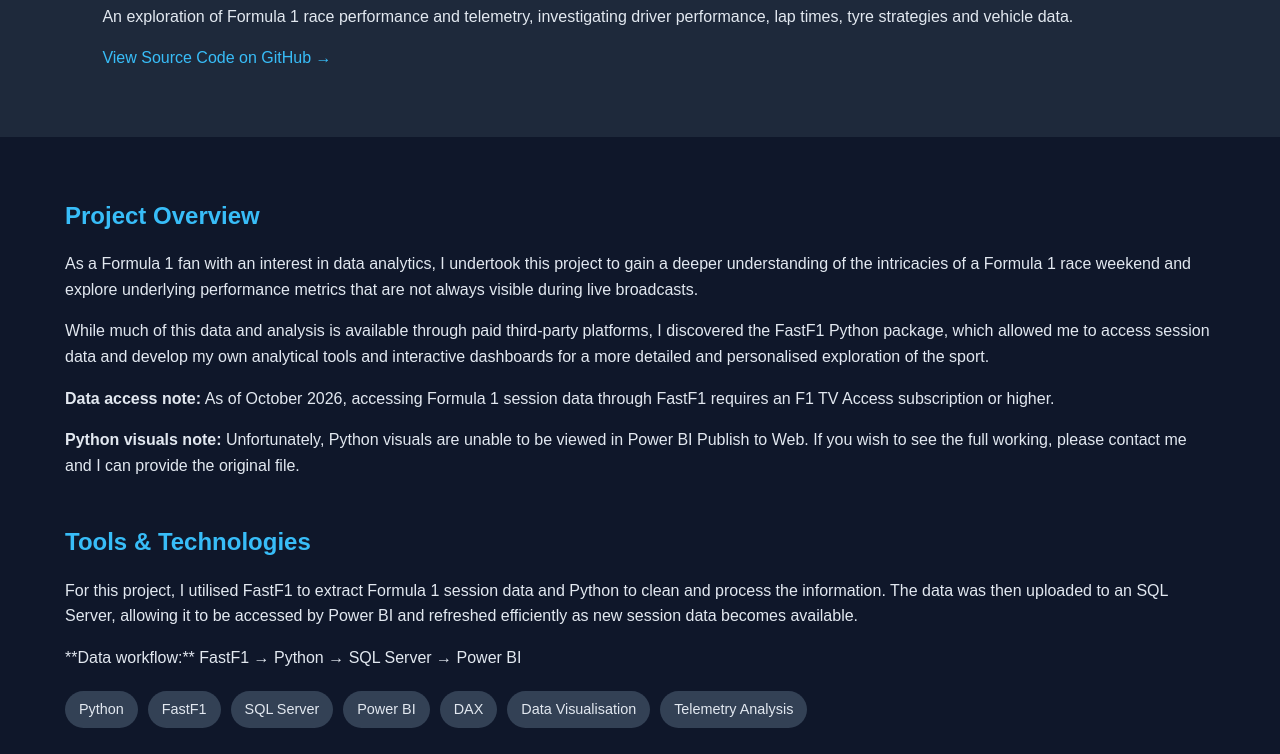
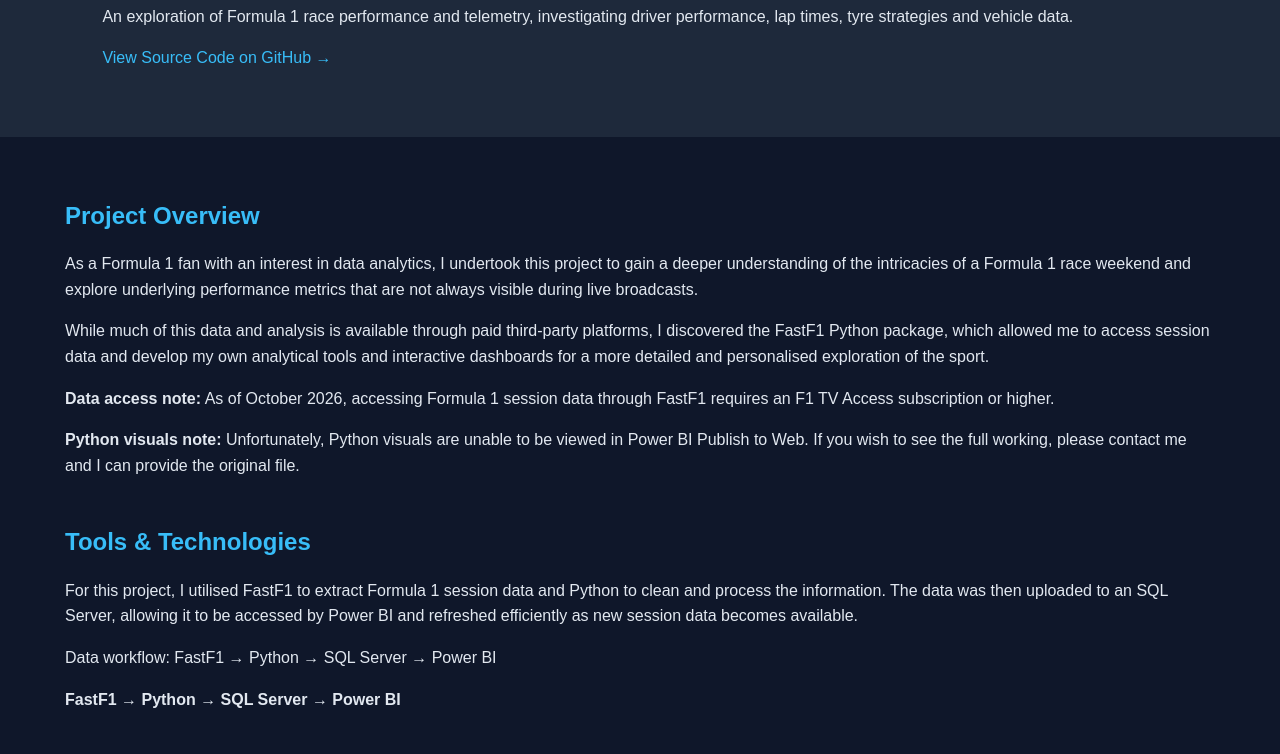
Before and after one commit to nicholasboxall/nicholasboxall.github.io, a plain HTML site: page projects/f1-analytics.html in a window 1280 px wide. Shown: the part 175-929 px from the top of the page. Drawn offline with Linux system fonts and the light colour scheme.

Commit message:
Update f1-analytics.html

```diff
--- a/projects/f1-analytics.html
+++ b/projects/f1-analytics.html
@@ -165,18 +165,12 @@
         </p>
 
         <p>
-            **Data workflow:** FastF1 → Python → SQL Server → Power BI
+            Data workflow: FastF1 → Python → SQL Server → Power BI
         </p>
 
-        <div class="tags">
-            <span class="tag">Python</span>
-            <span class="tag">FastF1</span>
-            <span class="tag">SQL Server</span>
-            <span class="tag">Power BI</span>
-            <span class="tag">DAX</span>
-            <span class="tag">Data Visualisation</span>
-            <span class="tag">Telemetry Analysis</span>
-        </div>
+        <p>
+            <strong>FastF1 → Python → SQL Server → Power BI</strong>
+        </p>
     </section>
 
     <section>
```
